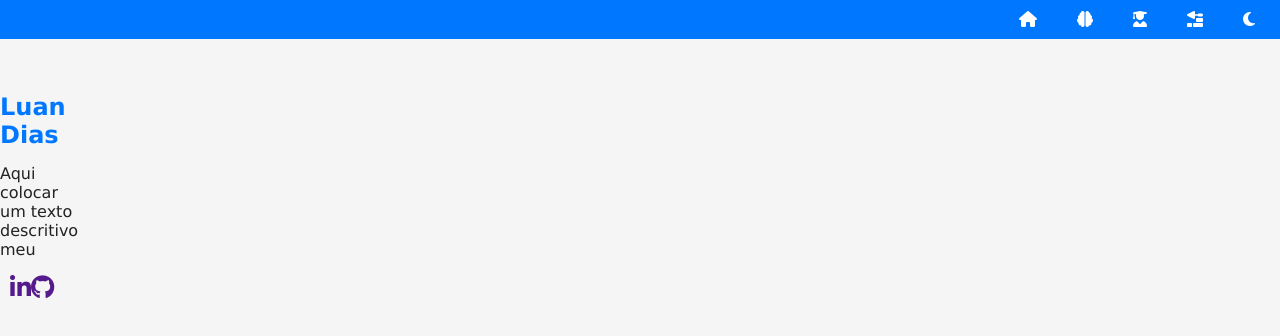
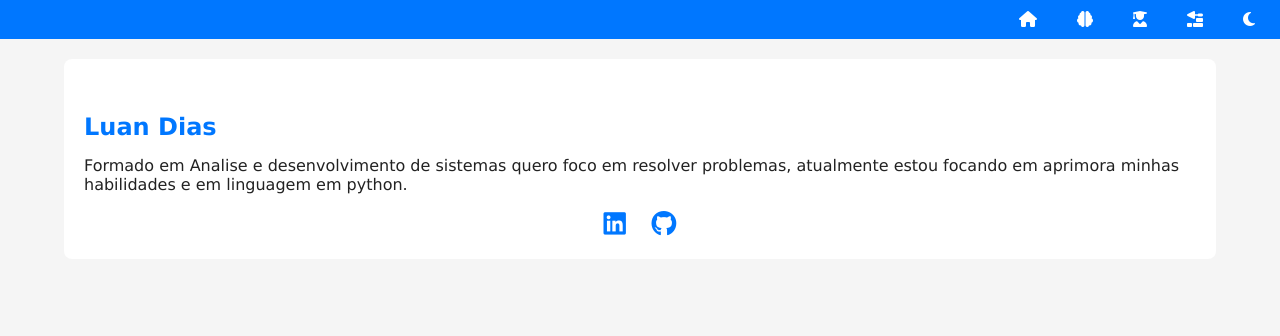
Before and after one commit to luandias12/projeto-portfolio, a plain HTML site: page index.html in a window 1280 px wide. Drawn offline with Linux system fonts and the light colour scheme.

Commit message:
Ajeitando o problemas nos links e onde o texto fica

```diff
--- a/estilos/style.css
+++ b/estilos/style.css
@@ -67,20 +67,37 @@ main {
   margin-top: 20px;
 }
 
+section#ficha  {
+  background-color: var(--fundo-card);
+  padding: 20px;
+  border-radius: 8px;
+  grid-column: 2;
+
+}
+
 section#ficha h1 {
   color: var(--destaque);
   margin: 15px 0;
   font-size: 1.5em;
   text-align: left;
-  grid-column: 2;
-
 }
 
 div#social {
   display: flex;
   justify-content: center;
   align-items: center;
-  font-size: 1.5em;
+  font-size: 1.6em;
   gap: 1em;
   margin-top: 15px;
 }
+
+div#social a {
+  color: var(--destaque);
+  transition: 0.5s;
+
+}
+
+div#social a:hover {
+  color: var(--destaque-iverso);
+
+}
--- a/index.html
+++ b/index.html
@@ -28,10 +28,11 @@
         <section id="ficha">
             <img src="" alt="" class="foto">
             <h1>Luan Dias</h1>
-            <p>Aqui colocar um texto descritivo meu</p>
+            <p>Formado em Analise e desenvolvimento de sistemas quero foco em resolver problemas,
+                 atualmente estou focando em aprimora minhas habilidades e em linguagem em python.</p>
             <div id="social">
-                <a href=""> <i class="fa-brands fa-linkedin-in"></i><i class="fa-brands fa-github"></i></a>
-                <a href="https://github.com/luandias12" target="_blank" rel="nofollow"></a>
+                <a href=""><i class="fa-brands fa-linkedin"></i></a>
+                <a href="https://github.com/luandias12" target="_blank" rel="nofollow"><i class="fa-brands fa-github"></i></a>
 
             </div>
 
```
